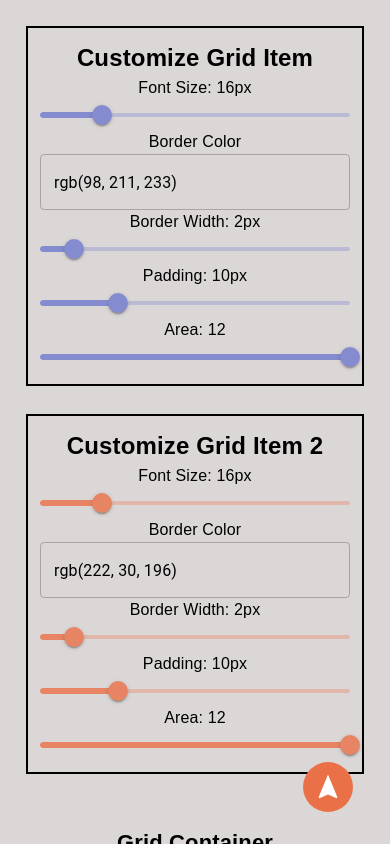
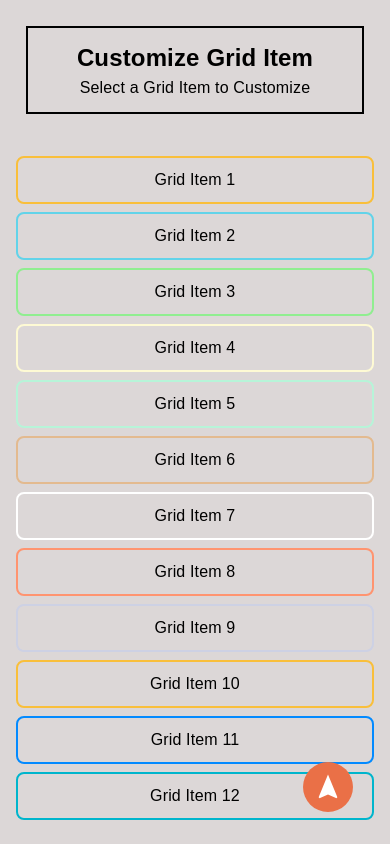
Before and after one commit to colin-cavanaugh/cmcavanaugh, a React (Vite) app: page /matterui in a window 390 px wide. Built offline with nearby package versions, Linux system fonts and the light colour scheme.

Commit message:
multiple responsive grid items added

```diff
--- a/src/components/MatterUi.tsx
+++ b/src/components/MatterUi.tsx
@@ -1,35 +1,58 @@
 import React, { useState } from 'react'
-import { Activator } from '../library/matter-ui-activator'
 import { GridContainer } from '../library/matter-ui-gridcontainer'
+import { GridItem } from '../library/matter-ui-griditem'
 import { Section } from '../library/matter-ui-section'
 import { Letter } from '../library/matter-ui-letter'
-import { Profile } from '../library/matter-ui-profile'
-import { GridItem } from '../library/matter-ui-griditem'
-import { Box, InputLabel, Slider, TextField, useMediaQuery, useTheme } from '@mui/material'
-import Grid from '@mui/material/Grid2'
-import { styled } from '@mui/material/styles'
-import Paper from '@mui/material/Paper'
-import ComponentCustomizer from './ComponentCustomizer'
+import { Box, Slider, TextField, useMediaQuery, useTheme } from '@mui/material'
 
-interface MatterUiProps {
-  itemArea: number
-  setItemArea: React.Dispatch<React.SetStateAction<number>>
+interface GridItemConfig {
+  fontSize: number
+  borderColor: string
+  borderWidth: number
+  padding: number
+  area: number
 }
 
-const MatterUi: React.FC<MatterUiProps> = () => {
-  const [itemArea, setItemArea] = useState<number>(12)
-  const [itemArea2, setItemArea2] = useState<number>(12)
-  const [fontSize, setFontSize] = useState<number>(16)
-  const [borderColor, setBorderColor] = useState<string>('rgb(98, 211, 233)')
-  const [borderWidth, setBorderWidth] = useState<number>(2)
-  const [padding, setPadding] = useState<number>(10)
-  const [fontSize2, setFontSize2] = useState<number>(16)
-  const [borderColor2, setBorderColor2] = useState<string>('rgb(222, 30, 196)')
-  const [borderWidth2, setBorderWidth2] = useState<number>(2)
-  const [padding2, setPadding2] = useState<number>(10)
+const defaultConfig: GridItemConfig = {
+  fontSize: 16,
+  borderColor: 'rgb(98, 211, 233)',
+  borderWidth: 2,
+  padding: 10,
+  area: 12,
+}
+
+const MatterUi: React.FC = () => {
   const theme = useTheme()
   const isSmallScreen = useMediaQuery(theme.breakpoints.down('sm'))
-  const isMediumScreen = useMediaQuery(theme.breakpoints.down('md'))
+
+  const [activeItemId, setActiveItemId] = useState<number | null>(null)
+  const [gridConfigs, setGridConfigs] = useState<{ [key: number]: GridItemConfig }>({
+    1: { ...defaultConfig, borderColor: 'rgb(249, 191, 59)' },
+    2: { ...defaultConfig, borderColor: 'rgb(98, 211, 233)' },
+    3: { ...defaultConfig, borderColor: 'rgb(144, 238, 144)' },
+    4: { ...defaultConfig, borderColor: 'rgb(254, 250, 212)' },
+    5: { ...defaultConfig, borderColor: 'rgb(183, 244, 216)' },
+    6: { ...defaultConfig, borderColor: 'rgb(227, 186, 143)' },
+    7: { ...defaultConfig, borderColor: 'rgb(255, 255, 255)' },
+    8: { ...defaultConfig, borderColor: 'rgb(255, 148, 112)' },
+    9: { ...defaultConfig, borderColor: 'rgb(205, 209, 228)' },
+    10: { ...defaultConfig, borderColor: 'rgb(249, 191, 59)' },
+    11: { ...defaultConfig, borderColor: 'rgb(3, 138, 255)' },
+    12: { ...defaultConfig, borderColor: 'rgb(0, 181, 204)' },
+  })
+
+  const handleConfigChange = (property: keyof GridItemConfig, value: number | string) => {
+    if (activeItemId !== null) {
+      setGridConfigs(prev => ({
+        ...prev,
+        [activeItemId]: {
+          ...prev[activeItemId],
+          [property]: value,
+        },
+      }))
+    }
+  }
+
   return (
     <>
       <GridContainer>
@@ -37,161 +60,287 @@ const MatterUi: React.FC<MatterUiProps> = () => {
           <Section look={{ border: '2px solid', borderColor: theme.palette.text.primary }}>
             <Letter look={{ fontSize: 24, fontWeight: 'bold' }}>Customize Grid Item</Letter>
 
+            {activeItemId !== null ? (
+              <>
                 {/* Font Size Slider */}
-            <Letter>Font Size: {fontSize}px</Letter>
-            <Slider min={10} max={40} value={fontSize} onChange={(e, value) => setFontSize(value as number)} />
-
-            {/* Border Color Picker */}
-            <Letter look={{ color: 'black' }}>Border Color</Letter>
-            <TextField
-              // label='Border Color'
-              type='text'
-              value={borderColor}
-              onChange={e => setBorderColor(e.target.value)}
-              fullWidth
-            />
-            {/* Border Width */}
-            <Letter>Border Width: {borderWidth}px</Letter>
-            <Slider min={1} max={10} value={borderWidth} onChange={(e, value) => setBorderWidth(value as number)} />
-
-            {/* Padding Control */}
-            <Letter>Padding: {padding}px</Letter>
-            <Slider min={0} max={40} value={padding} onChange={(e, value) => setPadding(value as number)} />
-
-            {/* Grid Item Area */}
-            <Letter>Area: {itemArea}</Letter>
-            <Slider min={1} max={12} value={itemArea} onChange={(_, value) => setItemArea(value as number)} />
-          </Section>
-        </GridItem>
-        <GridItem area={isSmallScreen ? 12 : 6}>
-          <Section look={{ border: '2px solid', borderColor: theme.palette.text.primary }}>
-            <Letter look={{ fontSize: 24, fontWeight: 'bold' }}>Customize Grid Item 2</Letter>
-
-            {/* Font Size Slider */}
-            <Letter>Font Size: {fontSize2}px</Letter>
+                <Letter>Font Size: {gridConfigs[activeItemId]?.fontSize}px</Letter>
                 <Slider
                   min={10}
                   max={40}
-              value={fontSize2}
-              onChange={(e, value) => setFontSize2(value as number)}
-              sx={{ color: 'rgb(231, 132, 99)' }}
+                  value={gridConfigs[activeItemId]?.fontSize || 16}
+                  onChange={(_, value) => handleConfigChange('fontSize', value as number)}
                 />
 
                 {/* Border Color Picker */}
                 <Letter look={{ color: 'black' }}>Border Color</Letter>
                 <TextField
-              // label='Border Color'
                   type='text'
-              value={borderColor2}
-              onChange={e => setBorderColor2(e.target.value)}
+                  value={gridConfigs[activeItemId]?.borderColor || ''}
+                  onChange={e => handleConfigChange('borderColor', e.target.value)}
                   fullWidth
                 />
 
                 {/* Border Width */}
-            <Letter>Border Width: {borderWidth}px</Letter>
+                <Letter>Border Width: {gridConfigs[activeItemId]?.borderWidth}px</Letter>
                 <Slider
                   min={1}
                   max={10}
-              value={borderWidth2}
-              onChange={(e, value) => setBorderWidth2(value as number)}
-              sx={{ color: 'rgb(231, 132, 99)' }}
+                  value={gridConfigs[activeItemId]?.borderWidth || 2}
+                  onChange={(_, value) => handleConfigChange('borderWidth', value as number)}
                 />
 
                 {/* Padding Control */}
-            <Letter>Padding: {padding2}px</Letter>
+                <Letter>Padding: {gridConfigs[activeItemId]?.padding}px</Letter>
                 <Slider
                   min={0}
                   max={40}
-              value={padding2}
-              onChange={(e, value) => setPadding2(value as number)}
-              sx={{ color: 'rgb(231, 132, 99)' }}
+                  value={gridConfigs[activeItemId]?.padding || 10}
+                  onChange={(_, value) => handleConfigChange('padding', value as number)}
                 />
 
-            {/* Grid Item Area */}
-            <Letter>Area: {itemArea2}</Letter>
+                {/* Area Control */}
+                <Letter>Area: {gridConfigs[activeItemId]?.area}</Letter>
                 <Slider
                   min={1}
                   max={12}
-              value={itemArea2}
-              onChange={(_, value) => setItemArea2(value as number)}
-              sx={{ color: 'rgb(231, 132, 99)' }}
+                  value={gridConfigs[activeItemId]?.area || 12}
+                  onChange={(_, value) => handleConfigChange('area', value as number)}
                 />
+              </>
+            ) : (
+              <Letter>Select a Grid Item to Customize</Letter>
+            )}
           </Section>
         </GridItem>
       </GridContainer>
+
       <GridContainer>
-        {/* Live Preview of Grid Item */}
-        {/* </GridContainer> */}
-        {/* <GridContainer> */}
-        <GridItem area={12}>
-          <Letter look={{ fontSize: 22, fontWeight: 'bold', textAlign: 'center' }}>{'Grid Container'}</Letter>
-        </GridItem>
-        {/* Interactive Section */}
+        {[1, 2, 3, 4, 5, 6, 7, 8, 9, 10, 11, 12].map(id => (
           <GridItem
-          area={itemArea}
+            key={id}
+            area={gridConfigs[id]?.area ?? 12}
             look={{
-            border: `${borderWidth}px solid`,
-            borderColor: borderColor,
-            padding: padding,
-            overflow: 'hidden', // ✅ Ensures content doesn't overflow its container
-            textOverflow: 'ellipsis', // ✅ Enables ellipsis for text overflow
-            whiteSpace: 'nowrap', // ✅ Prevents wrapping
-            width: '100%', // ✅ Ensures it takes the full width of the container
+              border: `${gridConfigs[id]?.borderWidth}px solid`,
+              borderColor: gridConfigs[id]?.borderColor,
+              padding: gridConfigs[id]?.padding,
+              cursor: 'pointer',
+              backgroundColor: activeItemId === id ? 'rgba(0, 0, 0, 0.1)' : 'transparent',
             }}
+            onClick={() => setActiveItemId(id)}
           >
             <Letter
               look={{
-              fontSize: fontSize,
-              whiteSpace: 'nowrap', // ✅ Prevents wrapping
-              overflow: 'hidden', // ✅ Hides overflowing content
-              textOverflow: 'ellipsis', // ✅ Shows "..." when text overflows
-              display: 'block', // ✅ Ensures it behaves as a block element
-              width: '100%', // ✅ Ensures the ellipsis works correctly
+                fontSize: gridConfigs[id]?.fontSize,
+                textAlign: 'center',
+                display: 'block',
               }}
             >
-            Responsive Grid Item {itemArea}
+              Grid Item {id}
             </Letter>
           </GridItem>
-        <GridItem
-          area={itemArea2}
-          look={{
-            border: `${borderWidth2}px solid`,
-            borderColor: borderColor2,
-            padding: padding2,
-            overflow: 'hidden', // ✅ Ensures content doesn't overflow its container
-            textOverflow: 'ellipsis', // ✅ Enables ellipsis for text overflow
-            whiteSpace: 'nowrap', // ✅ Prevents wrapping
-            width: '100%', // ✅ Ensures it takes the full width of the container
-          }}
-        >
-          <Letter
-            look={{
-              fontSize: fontSize2,
-              whiteSpace: 'nowrap', // ✅ Prevents wrapping
-              overflow: 'hidden', // ✅ Hides overflowing content
-              textOverflow: 'ellipsis', // ✅ Shows "..." when text overflows
-              display: 'block', // ✅ Ensures it behaves as a block element
-              width: '100%', // ✅ Ensures the ellipsis works correctly
-            }}
-          >
-            Responsive Grid Item Two {itemArea2}
-          </Letter>
-        </GridItem>
-        {/* <GridItem area={6} look={{ border: `2px solid rgb(255, 148, 112)` }}>
-          Area = 6
-        </GridItem>
-        <GridItem area={1} look={{ border: `2px solid rgb(255, 148, 112)` }}>
-          Area = 1
-        </GridItem>
-        <GridItem area={2} look={{ border: `2px solid rgb(255, 148, 112)` }}>
-          Area = 2
-        </GridItem>
-        <GridItem area={3} look={{ border: `2px solid rgb(255, 148, 112)` }}>
-          Area = 3
-        </GridItem> */}
+        ))}
       </GridContainer>
     </>
   )
 }
 
 export default MatterUi
+
+// import React, { useState } from 'react'
+// import { Activator } from '../library/matter-ui-activator'
+// import { GridContainer } from '../library/matter-ui-gridcontainer'
+// import { Section } from '../library/matter-ui-section'
+// import { Letter } from '../library/matter-ui-letter'
+// import { Profile } from '../library/matter-ui-profile'
+// import { GridItem } from '../library/matter-ui-griditem'
+// import { Box, InputLabel, Slider, TextField, useMediaQuery, useTheme } from '@mui/material'
+// import Grid from '@mui/material/Grid2'
+// import { styled } from '@mui/material/styles'
+// import Paper from '@mui/material/Paper'
+// import ComponentCustomizer from './ComponentCustomizer'
+
+// interface MatterUiProps {
+//   itemArea: number
+//   setItemArea: React.Dispatch<React.SetStateAction<number>>
+// }
+
+// const MatterUi: React.FC<MatterUiProps> = () => {
+//   const [itemArea, setItemArea] = useState<number>(12)
+//   const [itemArea2, setItemArea2] = useState<number>(12)
+//   const [fontSize, setFontSize] = useState<number>(16)
+//   const [borderColor, setBorderColor] = useState<string>('rgb(98, 211, 233)')
+//   const [borderWidth, setBorderWidth] = useState<number>(2)
+//   const [padding, setPadding] = useState<number>(10)
+//   const [fontSize2, setFontSize2] = useState<number>(16)
+//   const [borderColor2, setBorderColor2] = useState<string>('rgb(222, 30, 196)')
+//   const [borderWidth2, setBorderWidth2] = useState<number>(2)
+//   const [padding2, setPadding2] = useState<number>(10)
+//   const theme = useTheme()
+//   const isSmallScreen = useMediaQuery(theme.breakpoints.down('sm'))
+//   const isMediumScreen = useMediaQuery(theme.breakpoints.down('md'))
+
+//   return (
+//     <>
+//       <GridContainer>
+//         <GridItem area={isSmallScreen ? 12 : 6}>
+//           <Section look={{ border: '2px solid', borderColor: theme.palette.text.primary }}>
+//             <Letter look={{ fontSize: 24, fontWeight: 'bold' }}>Customize Grid Item</Letter>
+
+//             {/* Font Size Slider */}
+//             <Letter>Font Size: {fontSize}px</Letter>
+//             <Slider min={10} max={40} value={fontSize} onChange={(e, value) => setFontSize(value as number)} />
+
+//             {/* Border Color Picker */}
+//             <Letter look={{ color: 'black' }}>Border Color</Letter>
+//             <TextField
+//               // label='Border Color'
+//               type='text'
+//               value={borderColor}
+//               onChange={e => setBorderColor(e.target.value)}
+//               fullWidth
+//             />
+//             {/* Border Width */}
+//             <Letter>Border Width: {borderWidth}px</Letter>
+//             <Slider min={1} max={10} value={borderWidth} onChange={(e, value) => setBorderWidth(value as number)} />
+
+//             {/* Padding Control */}
+//             <Letter>Padding: {padding}px</Letter>
+//             <Slider min={0} max={40} value={padding} onChange={(e, value) => setPadding(value as number)} />
+
+//             {/* Grid Item Area */}
+//             <Letter>Area: {itemArea}</Letter>
+//             <Slider min={1} max={12} value={itemArea} onChange={(_, value) => setItemArea(value as number)} />
+//           </Section>
+//         </GridItem>
+//         <GridItem area={isSmallScreen ? 12 : 6}>
+//           <Section look={{ border: '2px solid', borderColor: theme.palette.text.primary }}>
+//             <Letter look={{ fontSize: 24, fontWeight: 'bold' }}>Customize Grid Item 2</Letter>
+
+//             {/* Font Size Slider */}
+//             <Letter>Font Size: {fontSize2}px</Letter>
+//             <Slider
+//               min={10}
+//               max={40}
+//               value={fontSize2}
+//               onChange={(e, value) => setFontSize2(value as number)}
+//               sx={{ color: 'rgb(231, 132, 99)' }}
+//             />
+
+//             {/* Border Color Picker */}
+//             <Letter look={{ color: 'black' }}>Border Color</Letter>
+//             <TextField
+//               // label='Border Color'
+//               type='text'
+//               value={borderColor2}
+//               onChange={e => setBorderColor2(e.target.value)}
+//               fullWidth
+//             />
+
+//             {/* Border Width */}
+//             <Letter>Border Width: {borderWidth}px</Letter>
+//             <Slider
+//               min={1}
+//               max={10}
+//               value={borderWidth2}
+//               onChange={(e, value) => setBorderWidth2(value as number)}
+//               sx={{ color: 'rgb(231, 132, 99)' }}
+//             />
+
+//             {/* Padding Control */}
+//             <Letter>Padding: {padding2}px</Letter>
+//             <Slider
+//               min={0}
+//               max={40}
+//               value={padding2}
+//               onChange={(e, value) => setPadding2(value as number)}
+//               sx={{ color: 'rgb(231, 132, 99)' }}
+//             />
+
+//             {/* Grid Item Area */}
+//             <Letter>Area: {itemArea2}</Letter>
+//             <Slider
+//               min={1}
+//               max={12}
+//               value={itemArea2}
+//               onChange={(_, value) => setItemArea2(value as number)}
+//               sx={{ color: 'rgb(231, 132, 99)' }}
+//             />
+//           </Section>
+//         </GridItem>
+//       </GridContainer>
+//       <GridContainer>
+//         {/* Live Preview of Grid Item */}
+//         {/* </GridContainer> */}
+//         {/* <GridContainer> */}
+//         <GridItem area={12}>
+//           <Letter look={{ fontSize: 22, fontWeight: 'bold', textAlign: 'center' }}>{'Grid Container'}</Letter>
+//         </GridItem>
+//         {/* Interactive Section */}
+//         <GridItem
+//           area={itemArea}
+//           look={{
+//             border: `${borderWidth}px solid`,
+//             borderColor: borderColor,
+//             padding: padding,
+//             overflow: 'hidden', // ✅ Ensures content doesn't overflow its container
+//             textOverflow: 'ellipsis', // ✅ Enables ellipsis for text overflow
+//             whiteSpace: 'nowrap', // ✅ Prevents wrapping
+//             width: '100%', // ✅ Ensures it takes the full width of the container
+//           }}
+//         >
+//           <Letter
+//             look={{
+//               fontSize: fontSize,
+//               whiteSpace: 'nowrap', // ✅ Prevents wrapping
+//               overflow: 'hidden', // ✅ Hides overflowing content
+//               textOverflow: 'ellipsis', // ✅ Shows "..." when text overflows
+//               display: 'block', // ✅ Ensures it behaves as a block element
+//               width: '100%', // ✅ Ensures the ellipsis works correctly
+//             }}
+//           >
+//             Responsive Grid Item {itemArea}
+//           </Letter>
+//         </GridItem>
+//         <GridItem
+//           area={itemArea2}
+//           look={{
+//             border: `${borderWidth2}px solid`,
+//             borderColor: borderColor2,
+//             padding: padding2,
+//             overflow: 'hidden', // ✅ Ensures content doesn't overflow its container
+//             textOverflow: 'ellipsis', // ✅ Enables ellipsis for text overflow
+//             whiteSpace: 'nowrap', // ✅ Prevents wrapping
+//             width: '100%', // ✅ Ensures it takes the full width of the container
+//           }}
+//         >
+//           <Letter
+//             look={{
+//               fontSize: fontSize2,
+//               whiteSpace: 'nowrap', // ✅ Prevents wrapping
+//               overflow: 'hidden', // ✅ Hides overflowing content
+//               textOverflow: 'ellipsis', // ✅ Shows "..." when text overflows
+//               display: 'block', // ✅ Ensures it behaves as a block element
+//               width: '100%', // ✅ Ensures the ellipsis works correctly
+//             }}
+//           >
+//             Responsive Grid Item Two {itemArea2}
+//           </Letter>
+//         </GridItem>
+//         {/* <GridItem area={6} look={{ border: `2px solid rgb(255, 148, 112)` }}>
+//           Area = 6
+//         </GridItem>
+//         <GridItem area={1} look={{ border: `2px solid rgb(255, 148, 112)` }}>
+//           Area = 1
+//         </GridItem>
+//         <GridItem area={2} look={{ border: `2px solid rgb(255, 148, 112)` }}>
+//           Area = 2
+//         </GridItem>
+//         <GridItem area={3} look={{ border: `2px solid rgb(255, 148, 112)` }}>
+//           Area = 3
+//         </GridItem> */}
+//       </GridContainer>
+//     </>
+//   )
+// }
+
+// export default MatterUi
```
Lines whose indentation alone changed are shown as unchanged.
